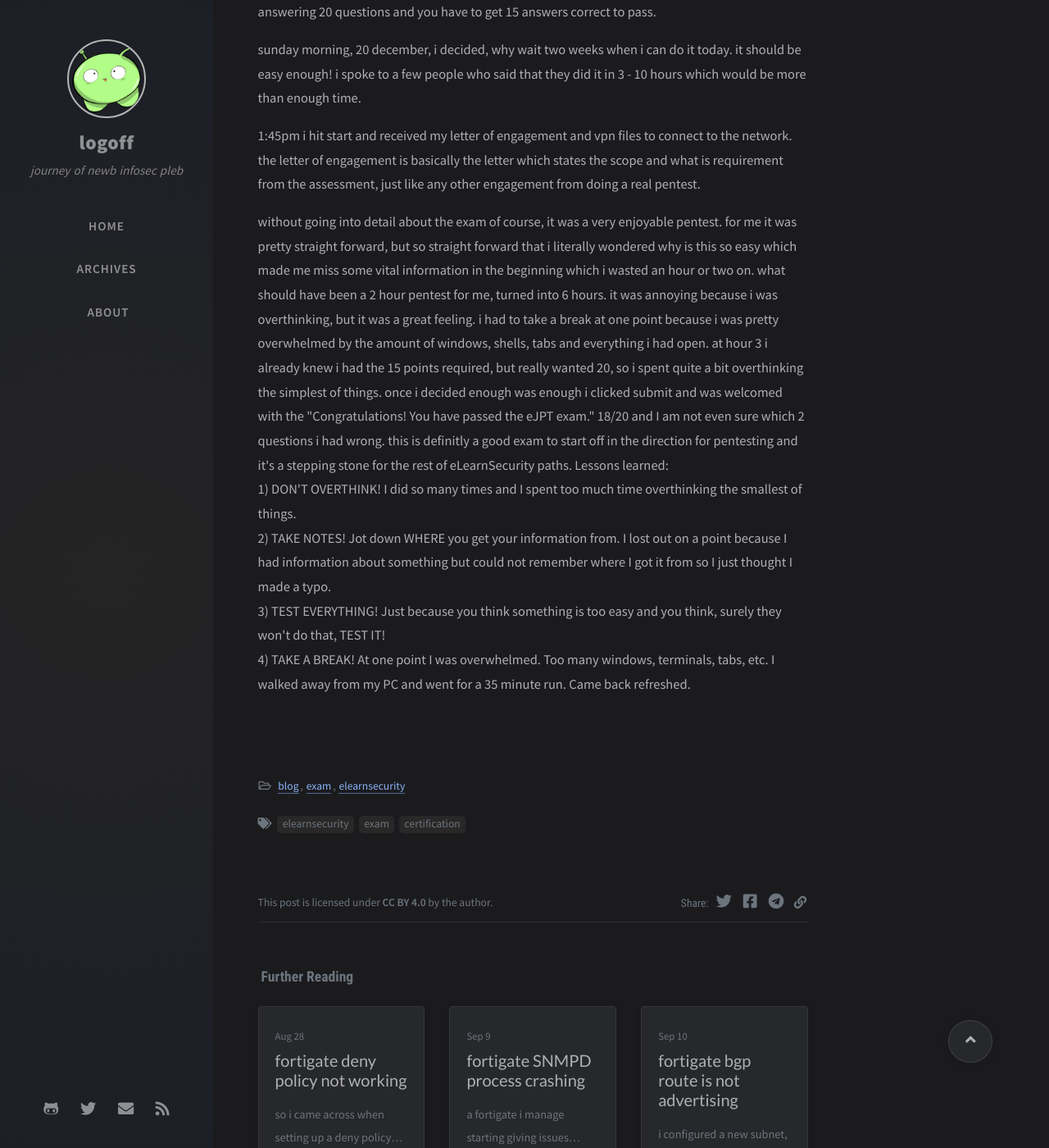
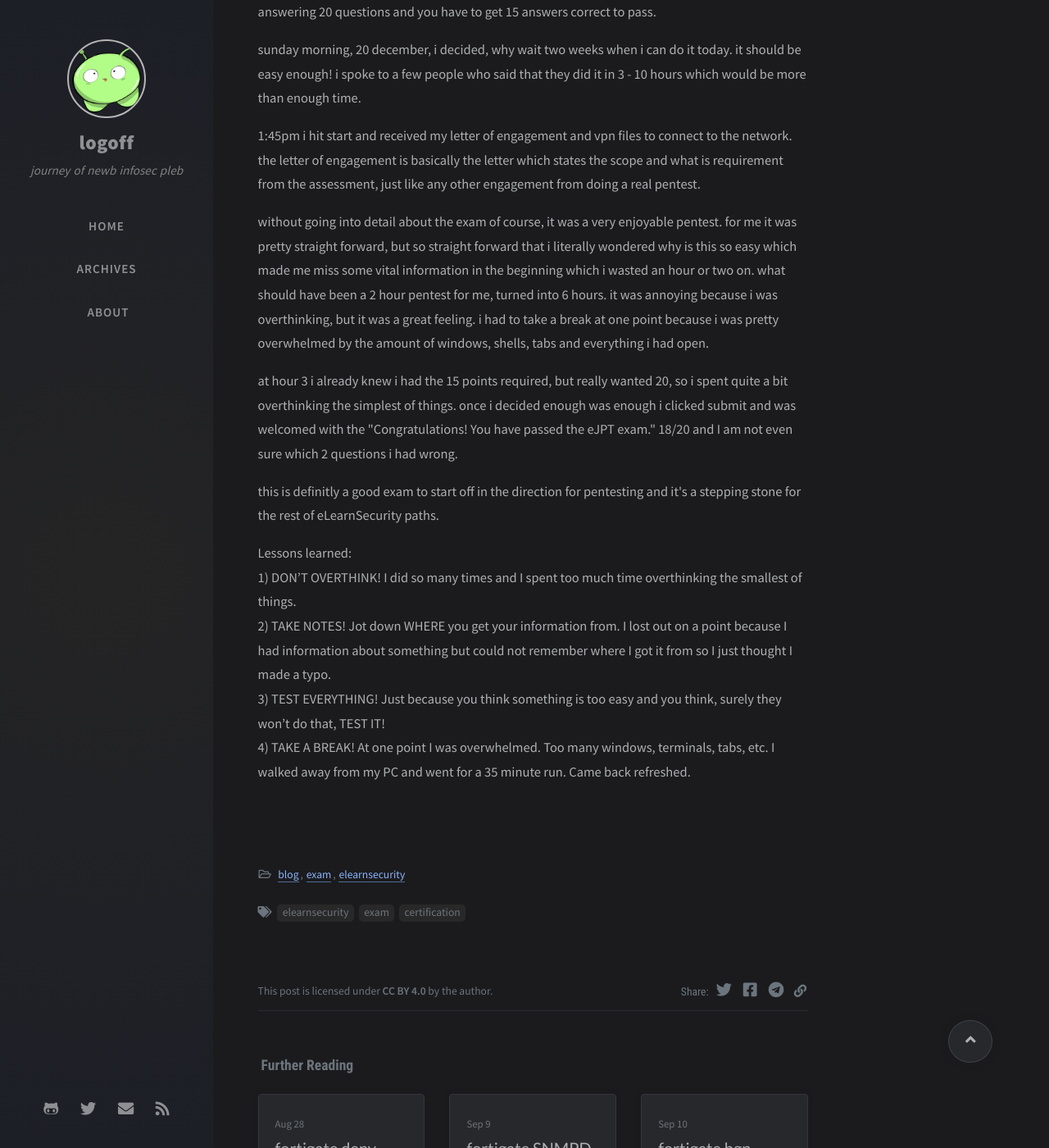
Before and after one commit to geoffchisnall/geoffchisnall.github.io, a Jekyll site: the page built from _posts/2020-12-21-eJPT-Exam.md, in a window 1280 px wide and 1400 px high, scrolled down 999 px. Shown: the whole window at 82% size. Built offline with Jekyll 4.4.1, drawn with Linux system fonts in a browser that asks for light colours; nearby versions of some CDN libraries; comment, search, counter and statistics services are not loaded.

Commit message:
eJPT Exam

```diff
--- a/_posts/2020-12-21-eJPT-Exam.md
+++ b/_posts/2020-12-21-eJPT-Exam.md
@@ -29,13 +29,14 @@ the letter of engagement is basically the letter which states the scope and what
 <p>
 without going into detail about the exam of course, it was a very enjoyable pentest. for me it was pretty straight forward, but so straight forward that i literally wondered why is this so easy which made me miss some vital information in the beginning which i wasted an hour or two on.
 what should have been a 2 hour pentest for me, turned into 6 hours. it was annoying because i was overthinking, but it was a great feeling. i had to take a break at one point because i was pretty overwhelmed by the amount of windows, shells, tabs and everything i had open.
-
+</p>
+<p>
 at hour 3 i already knew i had the 15 points required, but really wanted 20, so i spent quite a bit overthinking the simplest of things.
-
 once i decided enough was enough i clicked submit and was welcomed with the "Congratulations! You have passed the eJPT exam." 18/20 and I am not even sure which 2 questions i had wrong.
-
+</p>
+<p>
 this is definitly a good exam to start off in the direction for pentesting and it's a stepping stone for the rest of eLearnSecurity paths.
-
+</p>
 Lessons learned:
 <br>
 1) DON'T OVERTHINK! I did so many times and I spent too much time overthinking the smallest of things.
```
